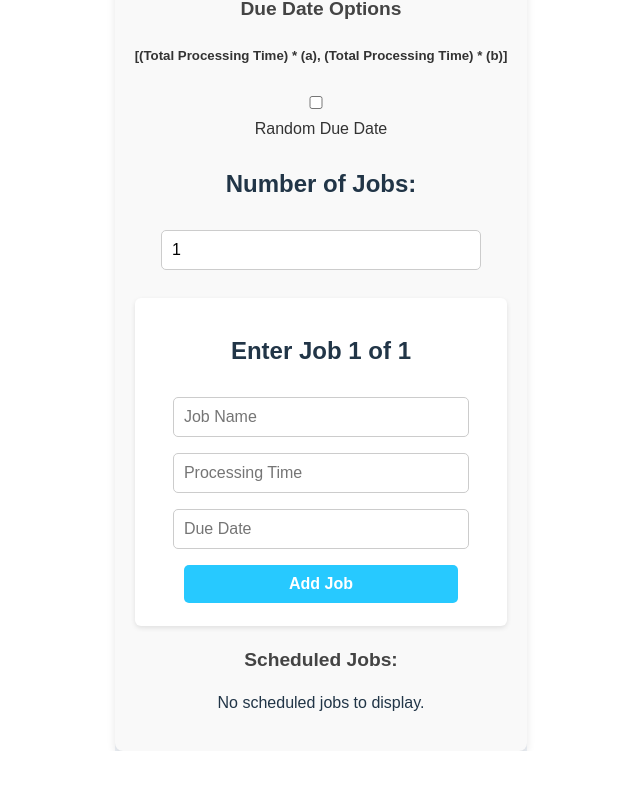
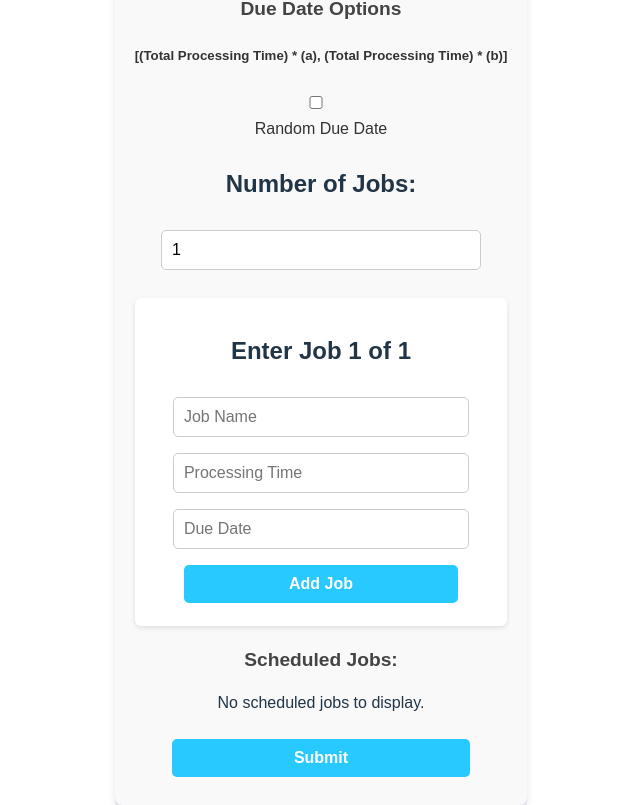
Before and after one commit to Vedansh7-7/Job-Scheduler, a React (Vite) app in the folder Frontend/PIE/: page / in a window 1280 px wide. Shown: the part 287-1092 px from the top of the page, without its empty margins (319-959 px from the left). Before the commit the page ends 1038 px from the top, so only its background shows below. Built offline with nearby package versions, Linux system fonts and the light colour scheme.

Commit message:
Post to backend

```diff
--- a/Frontend/PIE/src/App.jsx
+++ b/Frontend/PIE/src/App.jsx
@@ -6,14 +6,15 @@ import { scheduleJobs } from './Components/schedulingRules';
 import './App.css';
 
 function App() {
-  const [jobCount, setJobCount] = useState(1); //min no. of job
-  const [jobs, setJobs] = useState([]);//empty array initialised
-  const [selectedRule, setSelectedRule] = useState("FCFS");//default rule FCFS
+  const [jobCount, setJobCount] = useState(1);
+  const [jobs, setJobs] = useState([]);
+  const [selectedRule, setSelectedRule] = useState("FCFS");
   const [scheduledJobs, setScheduledJobs] = useState([]);
-  const [processingTimeRandom, setProcessingTimeRandom] = useState(false);//default as hardcoded
+  const [processingTimeRandom, setProcessingTimeRandom] = useState(false);
   const [dueDateRandom, setDueDateRandom] = useState(false);
   const [processingRange, setProcessingRange] = useState({ min: 1, max: 10 });
   const [dueDateMultiplier, setDueDateMultiplier] = useState({ a: 0.1, b: 0.8 });
+  const [jobName, setJobName] = useState("");  // Adding job name as a state
 
   const handleJobCountChange = (e) => setJobCount(Math.max(1, Number(e.target.value)));
 
@@ -25,6 +26,33 @@ function App() {
 
   const handleScheduleJobs = () => {
     setScheduledJobs(scheduleJobs(jobs, selectedRule));
+  };
+
+  //send to backend
+  const handleSubmit = async () => {
+    const dataToSend = {
+      processingRange,
+      dueDateMultiplier,
+      jobName,
+    };
+
+    try {
+      const response = await fetch('http://localhost:5000/submit-data', {
+        method: 'POST',
+        headers: {
+          'Content-Type': 'application/json',
+        },
+        body: JSON.stringify(dataToSend),
+      });
+
+      if (!response.ok) {
+        throw new Error('Failed to send data');
+      }
+
+      console.log('Data sent successfully');
+    } catch (error) {
+      console.error('Error:', error);
+    }
   };
 
   return (
@@ -68,7 +96,7 @@ function App() {
                   value={processingRange.max}
                   onChange={(e) => setProcessingRange({
                     ...processingRange,
-                    max: Math.max(Number(e.target.value), processingRange.min), // Ensure max >= min
+                    max: Math.max(Number(e.target.value), processingRange.min),
                   })}
                 />
               </label>
@@ -152,6 +180,9 @@ function App() {
       )}
 
       <ScheduleDisplay scheduledJobs={scheduledJobs} />
+
+      {/* Add a Submit button to send data to the backend */}
+      <button onClick={handleSubmit}>Submit</button>
     </div>
   );
 }
```
